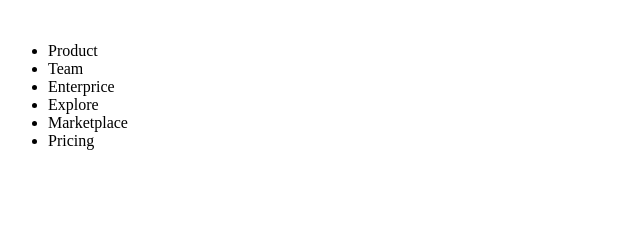
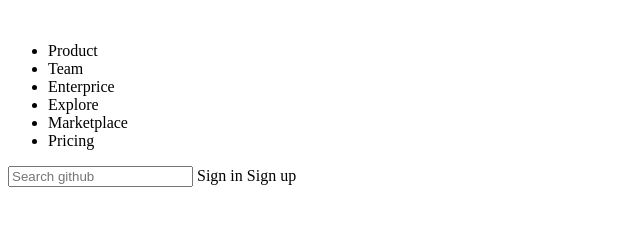
Before and after one commit to jmajrs/github-LanTest, a plain HTML site: page index.html in a window 1280 px wide. Shown: the whole page, without its empty margins (0-640 px from the left). Drawn offline with Linux system fonts and the light colour scheme.

Commit message:
Updated header classes

```diff
--- a/index.html
+++ b/index.html
@@ -7,9 +7,11 @@
         <link rel="stylesheet" href="style.css">
     </head>
     <body class="vsc-initialized">
-        <header>
-            <img>
-            <ul>
+        <header class="header">
+            <img class="gitimg">
+            <section class="topbar">
+                <nav class="navbar">
+                    <ul class="ulist">
                         <li><a>Product</a></li>
                         <li><a>Team</a></li>
                         <li><a>Enterprice</a></li>
@@ -17,6 +19,14 @@
                         <li><a>Marketplace</a></li>
                         <li><a>Pricing</a></li>
                     </ul>
+                </nav>
+                <section class="rgtbar">
+                    <input class="search" type="search" name="search" placeholder="Search github">
+                    <a class="signin">Sign in</a>
+                    <a class="signup">Sign up</a>
+                </section>
+            </section>
+
         </header>
         <main>
 
```
Lines whose indentation alone changed are shown as unchanged.
